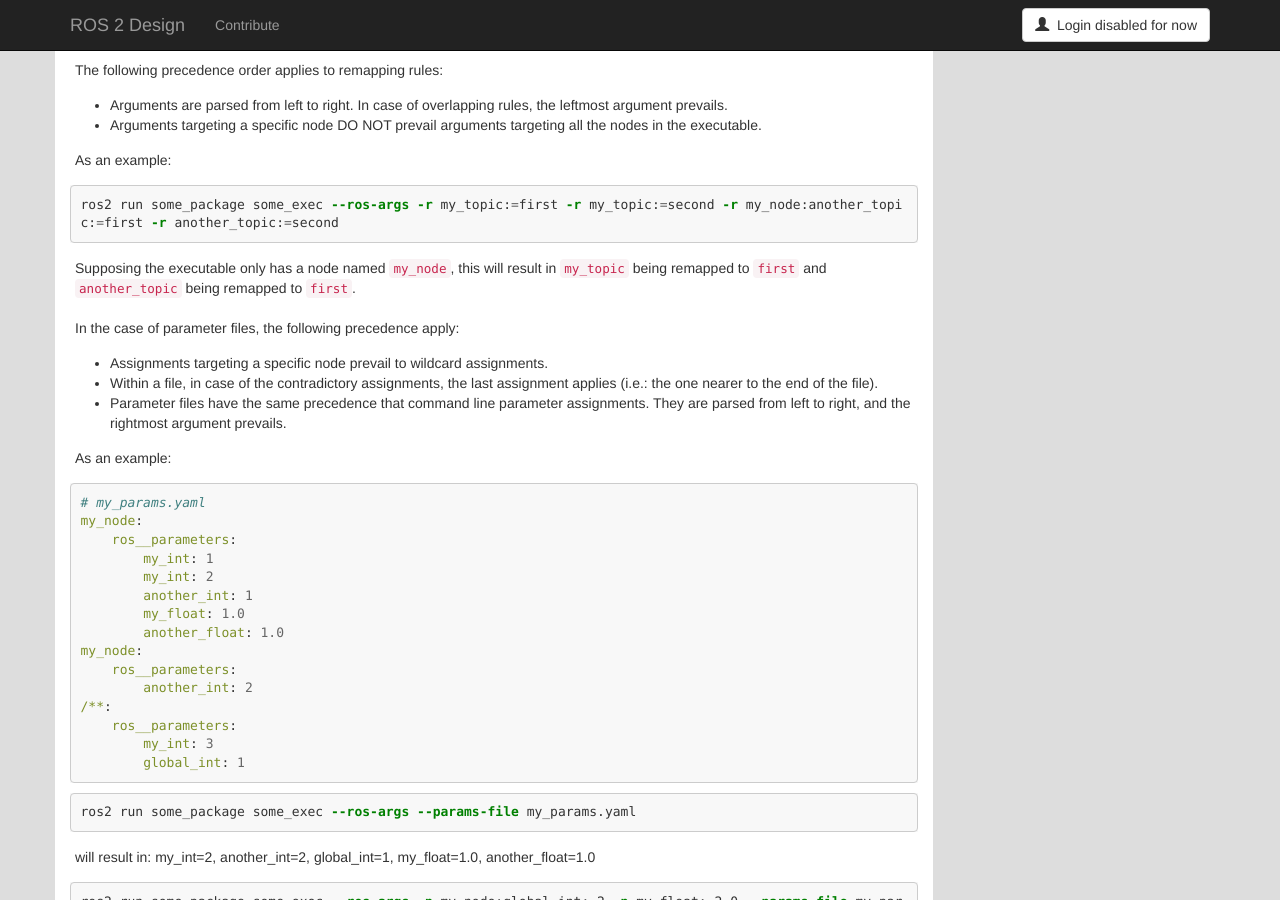
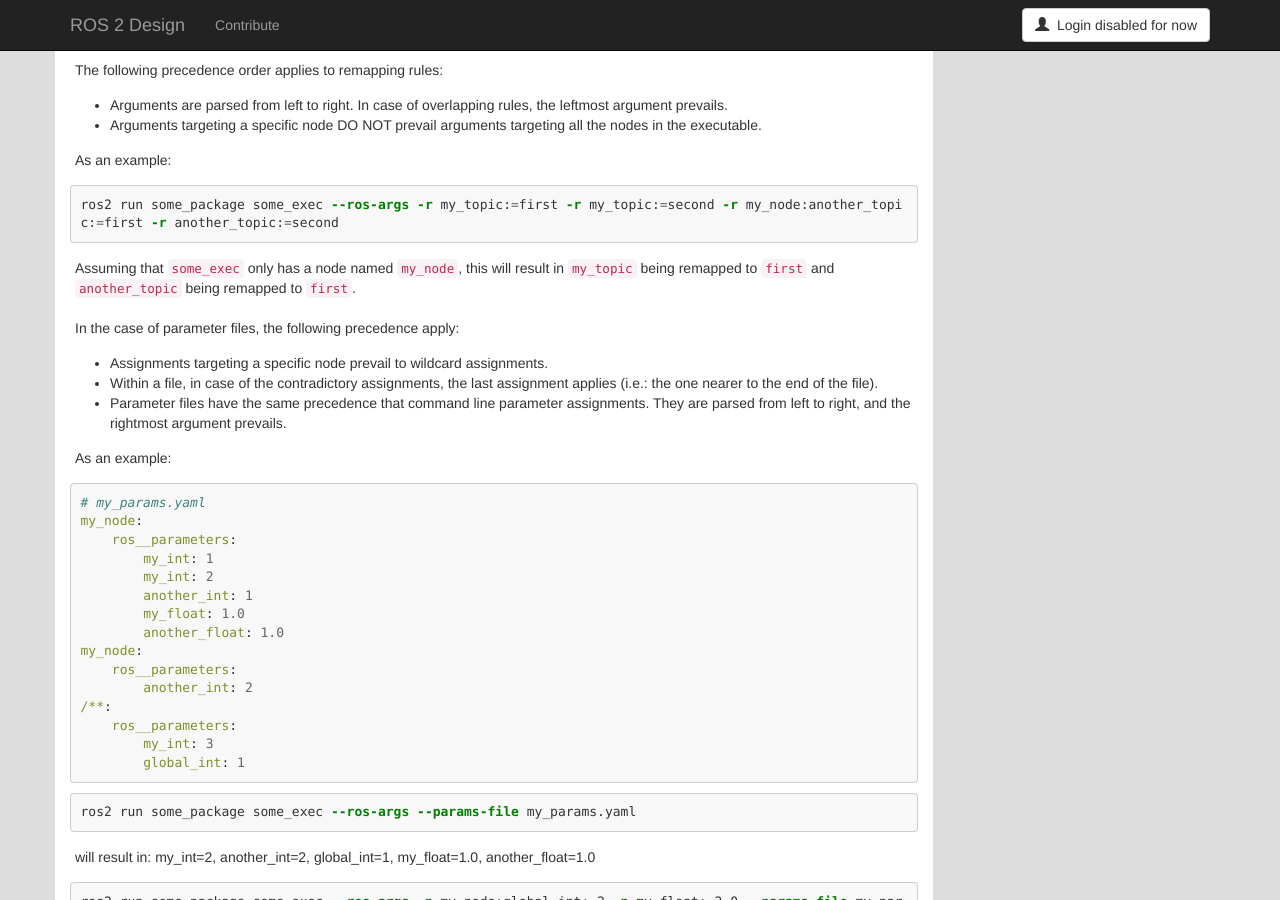
Before and after one commit to ros2/design, a Jekyll site: the page built from articles/150_ros_command_line_arguments.md, in a window 1280 px wide and 900 px high, scrolled down 4117 px. Built offline with Jekyll 4.4.1, drawn with Linux system fonts in a browser that asks for light colours; nearby versions of some CDN libraries.

Commit message:
Address reviewer comment
Signed-off-by: Ivan Santiago Paunovic <ivanpauno@ekumenlabs.com>

Co-authored-by: Michel Hidalgo <michel@ekumenlabs.com>

````diff
--- a/articles/150_ros_command_line_arguments.md
+++ b/articles/150_ros_command_line_arguments.md
@@ -247,7 +247,7 @@ As an example:
 ros2 run some_package some_exec --ros-args -r my_topic:=first -r my_topic:=second -r my_node:another_topic:=first -r another_topic:=second
 ```
 
-Supposing the executable only has a node named `my_node`, this will result in `my_topic` being remapped to `first` and `another_topic` being remapped to `first`.
+Assuming that `some_exec` only has a node named `my_node`, this will result in `my_topic` being remapped to `first` and `another_topic` being remapped to `first`.
 
 In the case of parameter files, the following precedence apply:
 
````
